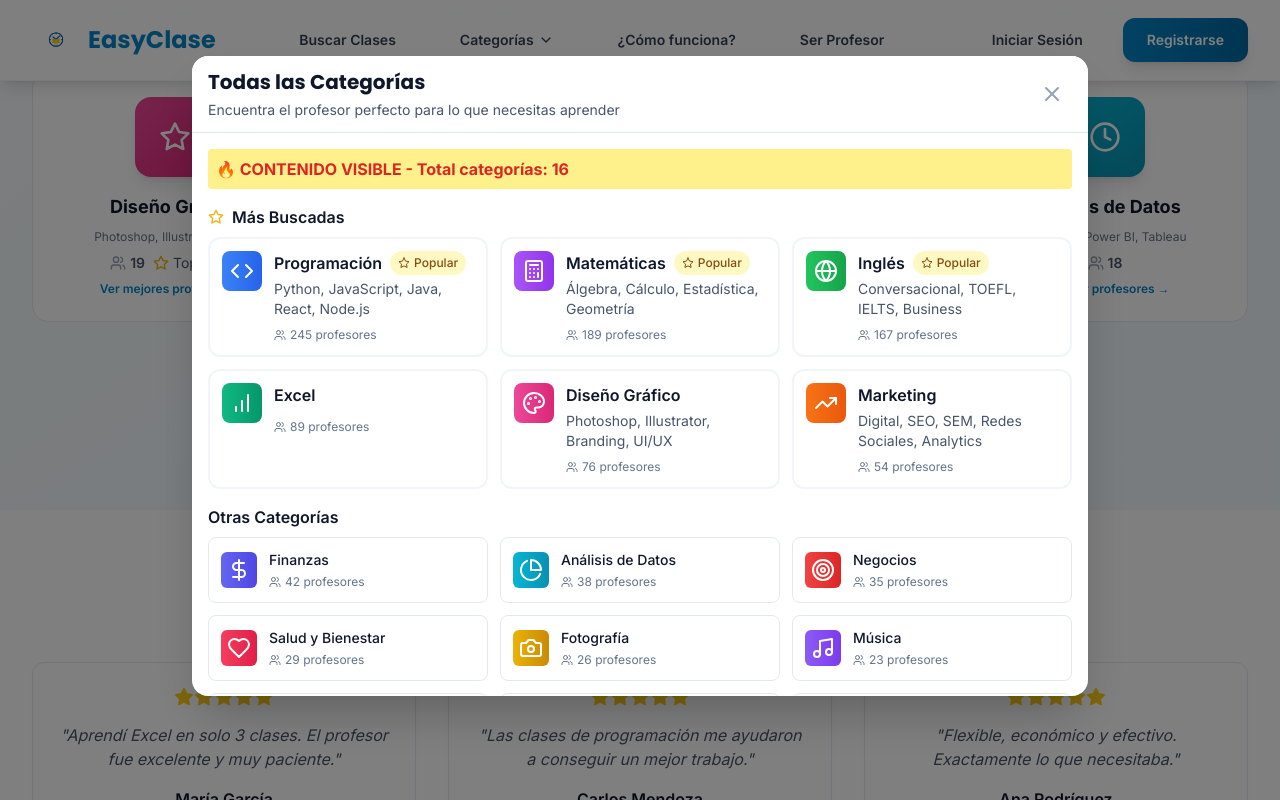
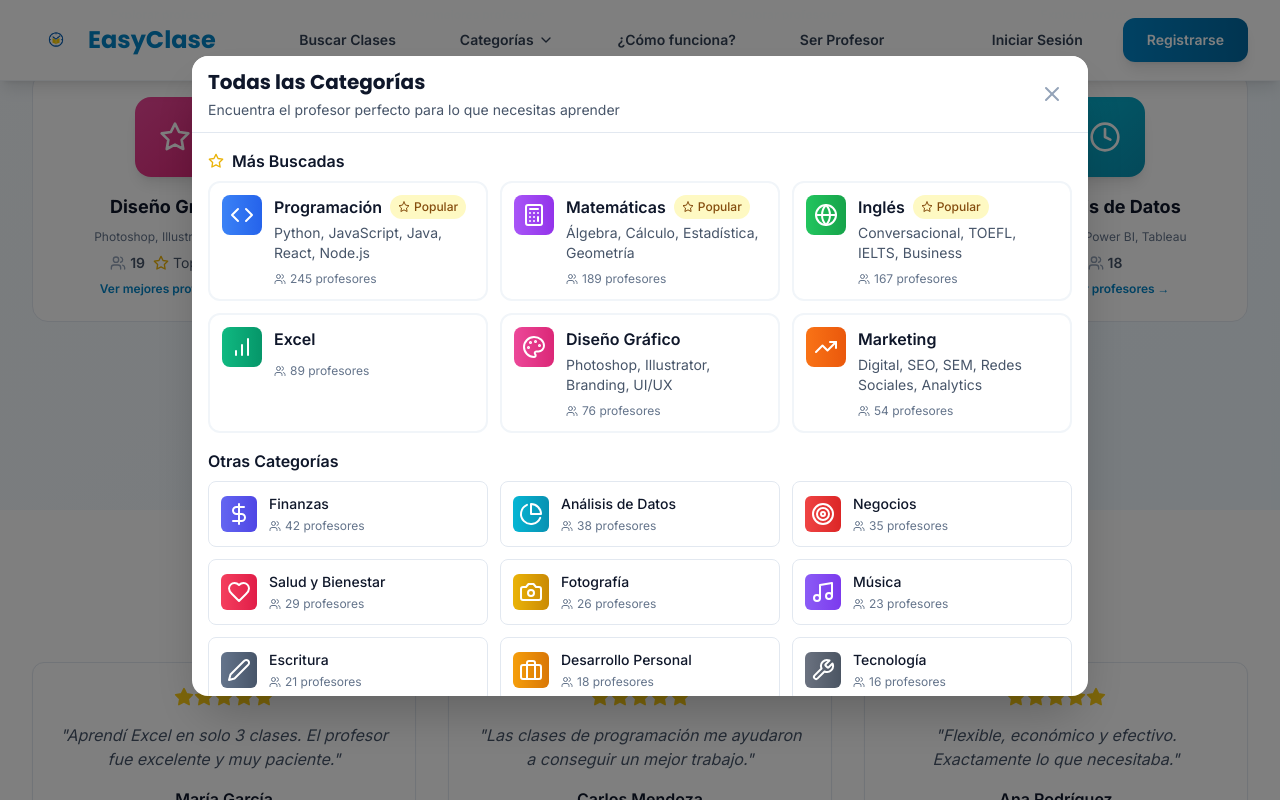
Before and after one commit to Zafiadomgit/EasyClase, a React (Vite) app: page / in a window 1280 px wide. Both pictures are taken after a click on the button "Ver todas las categorías". Shown: the part 2083-2883 px from the top of the page. Built offline with nearby package versions, Linux system fonts and the light colour scheme; the HTML template or start-up script is replaced by a standard one.

Commit message:
clean: Quitar mensaje de debugging del modal

```diff
--- a/src/components/Modal/CategoriesModal.jsx
+++ b/src/components/Modal/CategoriesModal.jsx
@@ -233,10 +233,6 @@ const CategoriesModal = ({ isOpen, onClose, highlightCategory = null }) => {
 
         {/* Content */}
         <div className="p-4 bg-white min-h-[400px]">
-          <div className="text-red-600 font-bold mb-4 p-2 bg-yellow-200 rounded">
-            🔥 CONTENIDO VISIBLE - Total categorías: {categorias.length}
-          </div>
-
           {/* Categorías más buscadas */}
           <div className="mb-4">
             <h3 className="text-base font-semibold text-secondary-900 mb-2 flex items-center">
```
